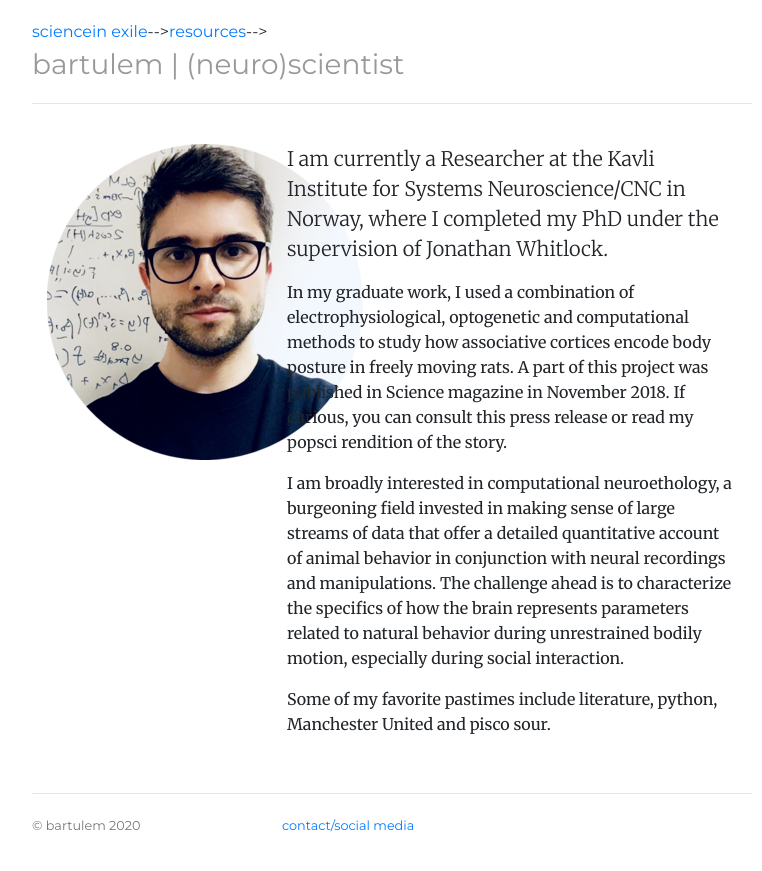
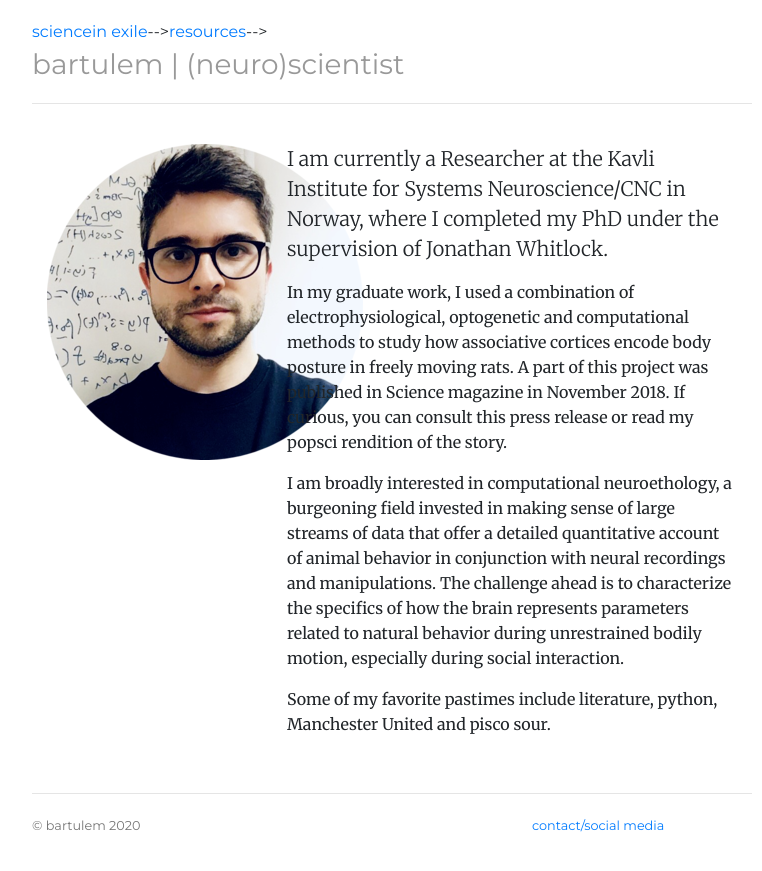
Before and after one commit to bartulem/bartulem.github.io, a Jekyll site: the page built from index.html, in a window 1280 px wide. Shown: the top 871 px of the page, without its empty margins (248-1010 px from the left). Built offline with Jekyll 4.4.1, drawn with Linux system fonts in a browser that asks for light colours.

Commit message:
Update footer.html

```diff
--- a/_includes/footer.html
+++ b/_includes/footer.html
@@ -1,9 +1,9 @@
 <div class="footer">
 	<div class="row">
-	<div class="col-sm-4">
+	<div class="col-sm-8">
 	<p><small>&copy; bartulem 2020</small></p>
 	</div>
-	<div class="col-sm-8">
+	<div class="col-sm-4">
 	<p class="pull-right"><small><a href="/contact" title="contact">contact/social media</a></small></p>
 	</div>
 	</div>
```
